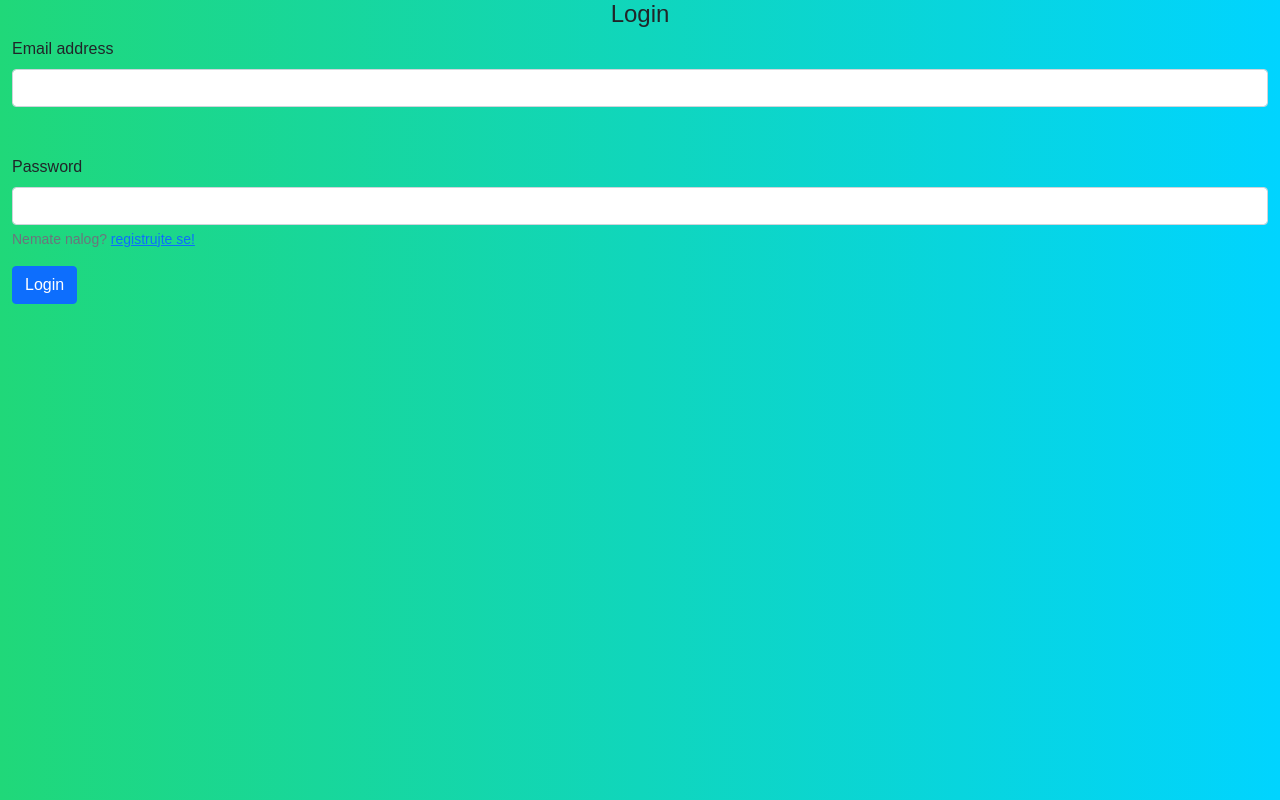
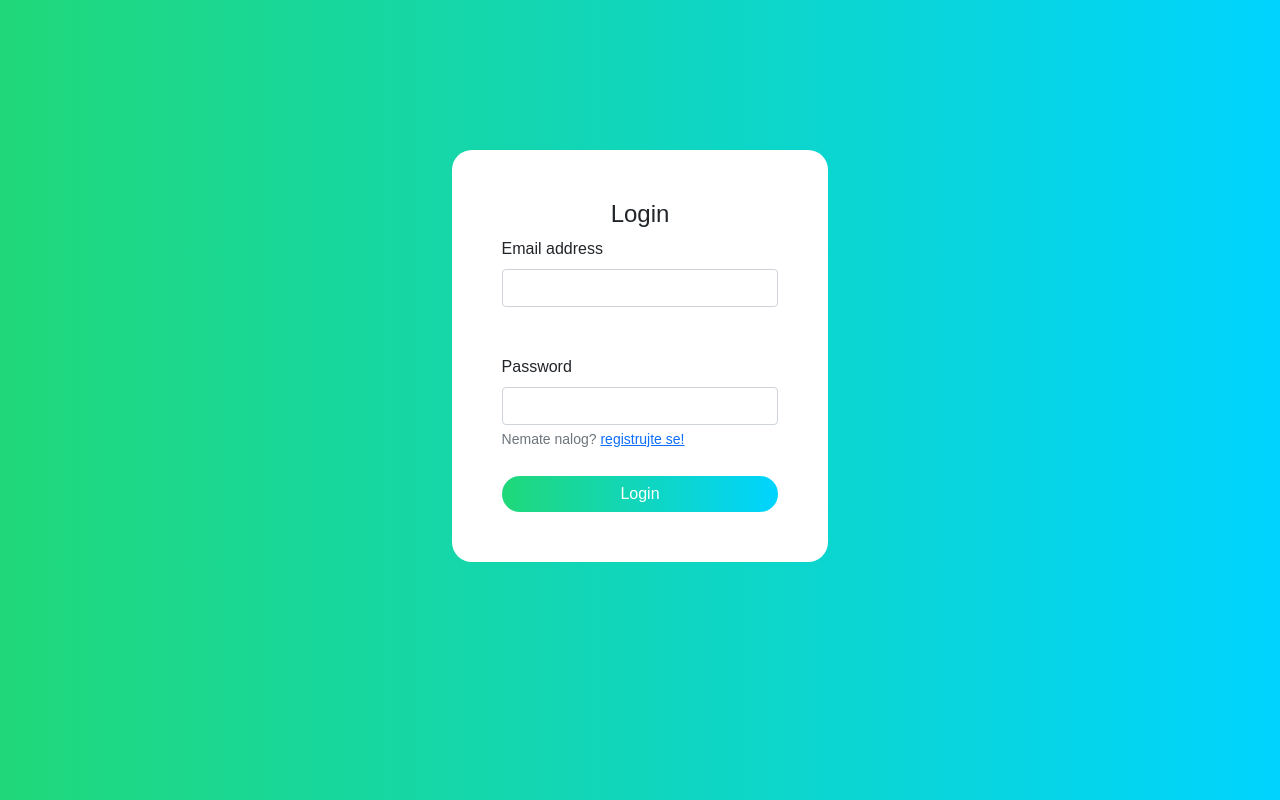
Before and after one commit to filipslovic/kviz, a SvelteKit app in the folder frontend/kviz/: page / in a window 1280 px wide. Built offline with nearby package versions, Linux system fonts and the light colour scheme.

Commit message:
promenjena boja, dimenzije, promenjena velicina i boja dugmeta

```diff
--- a/frontend/kviz/src/routes/style.css
+++ b/frontend/kviz/src/routes/style.css
@@ -11,3 +11,21 @@ body {
     background: linear-gradient(90deg, rgb(32, 216, 121) 0%, rgba(0,212,255,1) 100%);
     font-family: 'Poppins', sans-serif;
     }
+form{
+    width: 30%;
+    background-color: white;
+    border-radius: 20px;
+    padding: 50px;
+    margin-top: 150px;
+
+}
+.btn-primary
+{
+    margin-top: 10px;
+    width:100%;
+    border: none;
+    border-radius:20px;
+    background: linear-gradient(90deg, rgb(32, 216, 121) 0%, rgba(0,212,255,1) 100%);
+
+
+}
```
